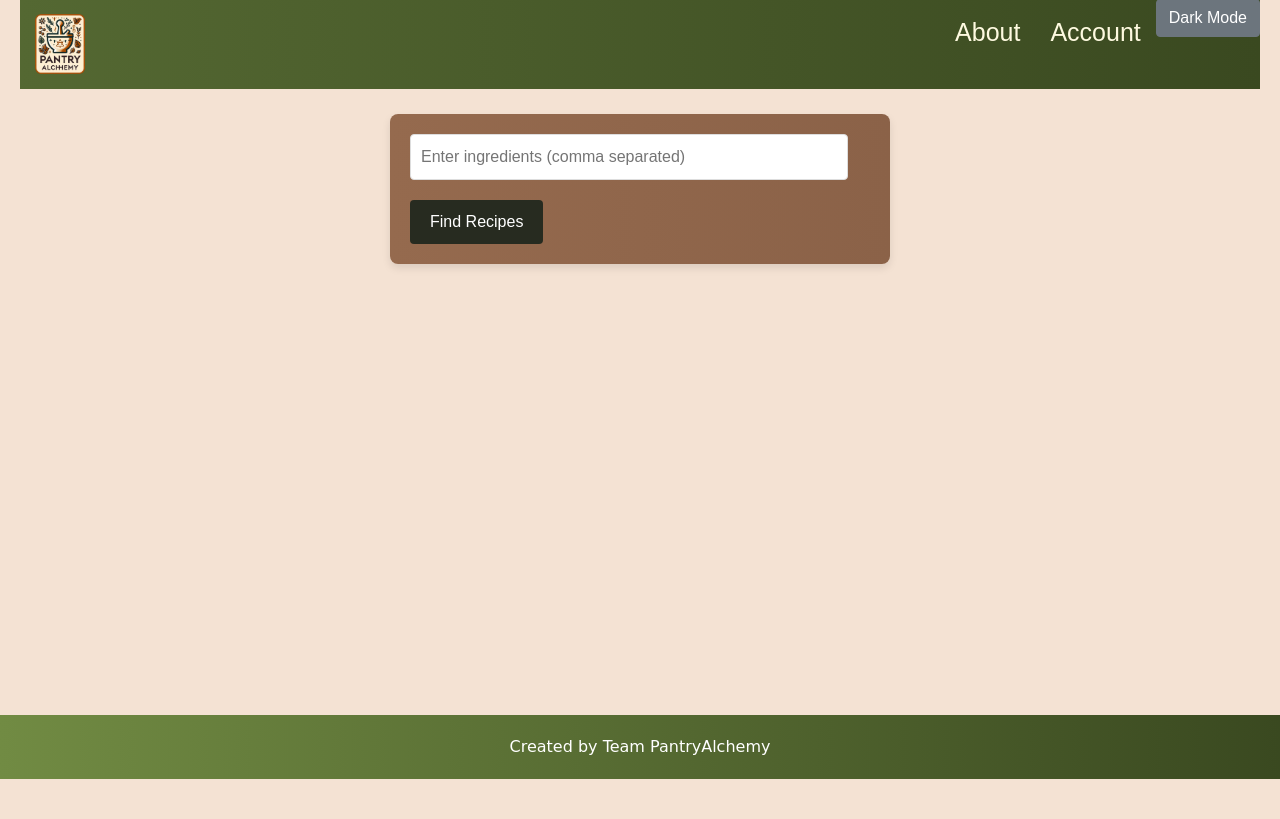
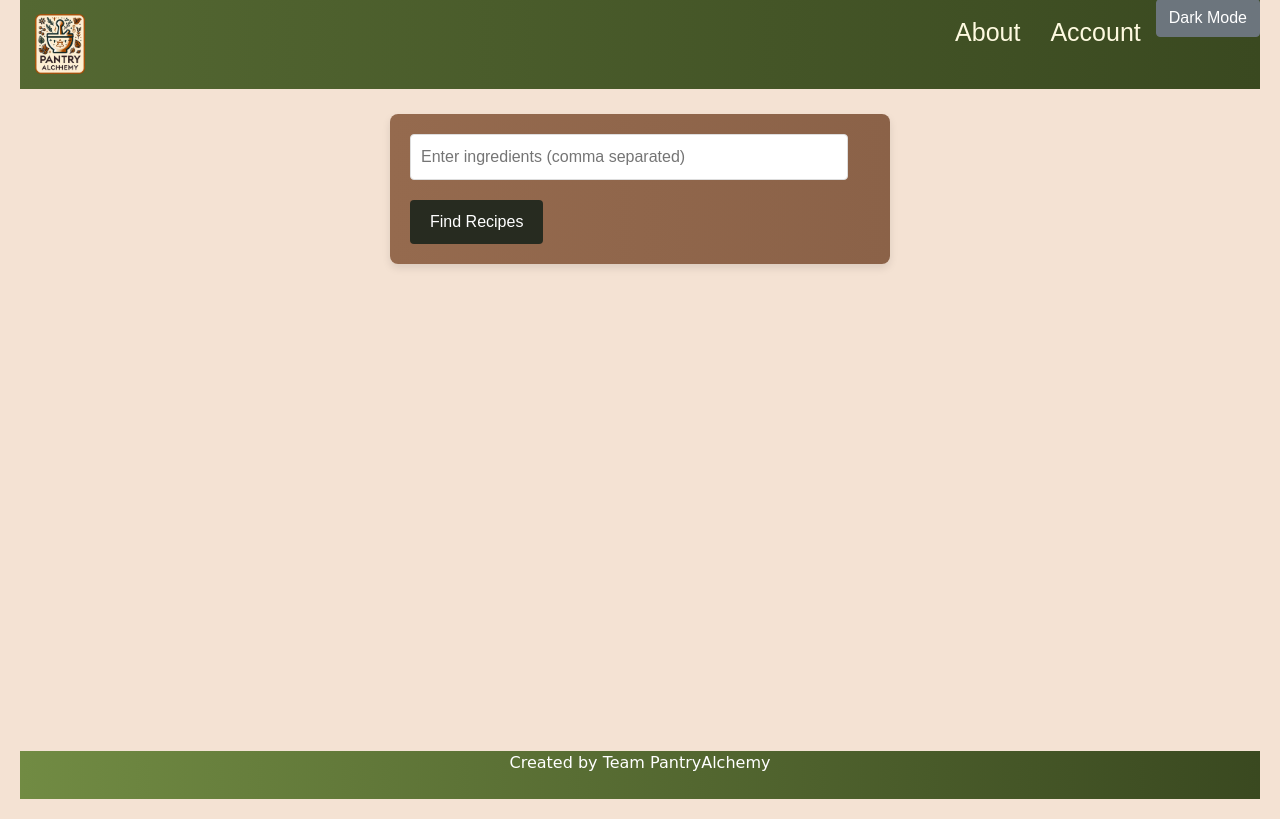
Before and after one commit to abbybrink/PantryAlchemy, a Flask app: page / in a window 1280 px wide. Shown: the part 21-840 px from the top of the page. Before the commit the page ends 800 px from the top, so only its background shows below. Run offline with Flask 2, Linux system fonts and the light colour scheme; some libraries are stand-ins or nearby versions.

Commit message:
Making footer stay at the bottom

```diff
--- a/static/styles/stylesheet.css
+++ b/static/styles/stylesheet.css
@@ -253,15 +253,23 @@ nav{
    margin-bottom: 5px;
 }
 
-.footer{
-   padding: 20px 0; /* Padding at the top and bottom */
+#footer{
    text-align: center; /* Center-align the content */
-   position: fixed; /* Fixed position at the bottom of the viewport */
-   left: 0;
+   position: absolute;
    bottom: 0;
    width: 100%; /* Full width */
+   height: 3rem;
    font-family: 'Snell Roundhand', cursive;
    font-size: 1em;
    color: white;
    background: linear-gradient(to right, #718b43, #3a4920);
 }
+
+#page-container {
+   position: relative;
+   min-height: 100vh;
+}
+
+#content-wrap {
+   padding-bottom: 3rem;    /* Footer height */
+}
--- a/templates/footer.html
+++ b/templates/footer.html
@@ -1,3 +1,3 @@
-<footer class="footer">
+<footer id="footer">
     <span>Created by Team PantryAlchemy</span>
 </footer>
--- a/templates/index.html
+++ b/templates/index.html
@@ -8,6 +8,8 @@
     <title>Recipe Finder</title>
 </head>
 <body>
+    <div id="page-container">
+    <div id="content-wrap">
         {% include 'navbar.html' %}
 
         <form action="/search" method="post">
@@ -23,8 +25,9 @@
                 </div>
             {% endfor %}
         </div>
-
+    </div>
     {% include 'footer.html' %}
+    </div>
     <script src="https://code.jquery.com/jquery-3.5.1.slim.min.js"></script>
     <script src="https://cdn.jsdelivr.net/npm/@popperjs/core@2.4.3/dist/umd/popper.min.js"></script>
     <script src="https://stackpath.bootstrapcdn.com/bootstrap/4.5.2/js/bootstrap.min.js"></script>
```
Lines whose indentation alone changed are shown as unchanged.
